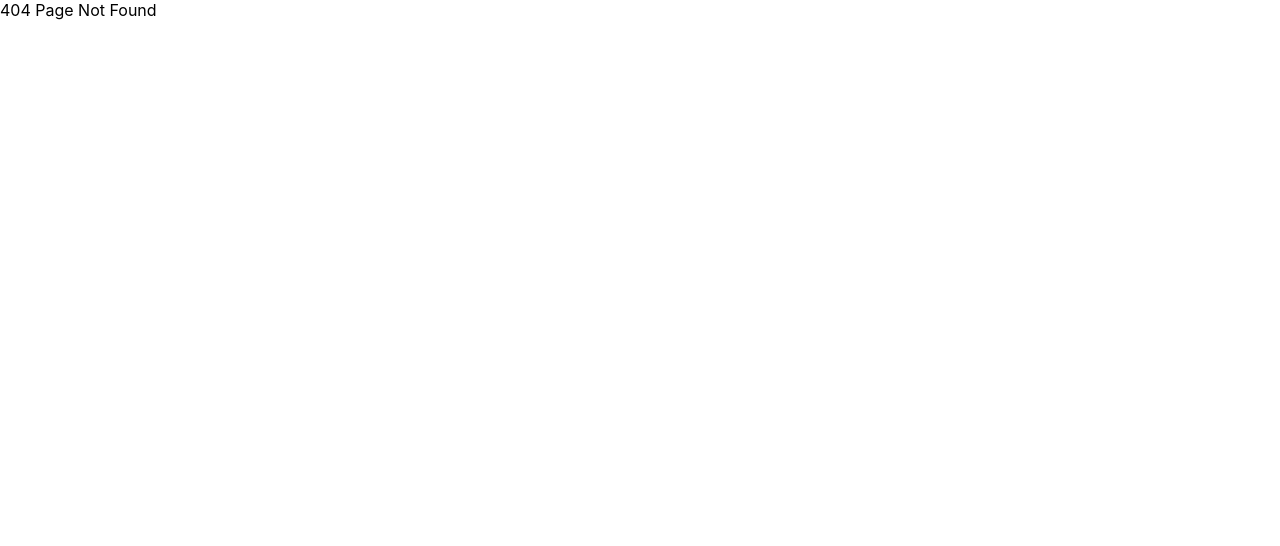
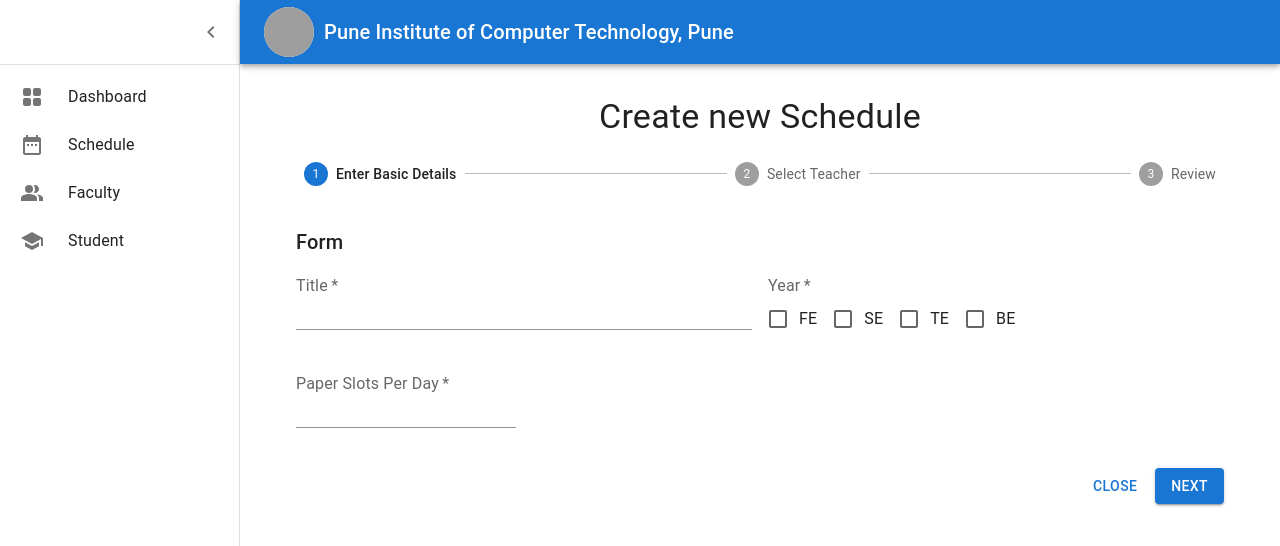
Before and after one commit to soham-shinde/laughing-disco, a React (Create React App) app: page /schedule/create in a window 1280 px wide. Before the commit this address had no page. Shown: the top 546 px of the page. Built offline with nearby package versions, Linux system fonts and the light colour scheme; grey boxes are pictures that could not be loaded.

Commit message:
schedule-faculty section

```diff
--- a/package.json
+++ b/package.json
@@ -18,7 +18,7 @@
     "react-dom": "^18.2.0",
     "react-scripts": "5.0.1",
     "styled-components": "^6.1.8",
-    "sweetalert2": "^11.10.5",
+    "sweetalert2": "^11.4.8",
     "web-vitals": "^2.1.4"
   },
   "scripts": {
--- a/src/App.js
+++ b/src/App.js
@@ -5,6 +5,7 @@ import DashboardSection from './sections/DashboardSection';
 import ScheduleSection from './sections/ScheduleSection';
 import NoPage from './sections/NoPage';
 import FacultySection from './sections/FacultySection';
+import ScheduleForm from './forms/ScheduleForm';
 
 
 function App() {
@@ -15,6 +16,7 @@ function App() {
         <Route path="/" element={<Layout />}>
           <Route index element={<DashboardSection />} />
           <Route path="schedule" element={<ScheduleSection />} />
+          <Route path="schedule/create" element={<ScheduleForm />} />
           <Route path="faculty" element={<FacultySection />} />
 
         </Route>
--- a/src/forms/ScheduleForm.jsx
+++ b/src/forms/ScheduleForm.jsx
@@ -20,7 +20,7 @@ function getStepContent(step) {
     case 1:
       return <div><TeacherList/></div>;
     case 2:
-      return <div>Step 3</div>;i
+      return <div>Step 3</div>;
     default:
       throw new Error("Unknown step");
   }
@@ -47,13 +47,9 @@ export default function ScheduleForm({ isOpen, handleClose }) {
 
   return (
     <>
-      <Modal
-        open={isOpen}
-        onClose={handleCloseE}
-        sx={{ display: "flex", justifyContent: "center", alignItems: "center" }}
-      >
-        <Container component="main" maxWidth="sm" sx={{ mb: 4 }}>
-          <Paper variant="outlined" sx={{ my: { xs: 3, md: 6 }, p: { xs: 2, md: 3 } ,maxHeight:"600px", overflow:"auto"}}>
+
+        <Container component="main" sx={{ mb: 1 }}>
+          <Paper variant="normal" sx={{ p: { xs: 2, md: 1 } }}>
             <Typography component="h1" variant="h4" align="center">
               Create new Schedule
             </Typography>
@@ -86,7 +82,6 @@ export default function ScheduleForm({ isOpen, handleClose }) {
               </React.Fragment>
           </Paper>
         </Container>
-      </Modal>
     </>
   );
 }
--- a/src/forms/ScheduleInfoForm.jsx
+++ b/src/forms/ScheduleInfoForm.jsx
@@ -1,113 +1,193 @@
-import React from 'react'
-import Grid from '@mui/material/Grid';
-import Typography from '@mui/material/Typography';
-import TextField from '@mui/material/TextField';
+import React, { useState } from "react";
+import {
+  TextField,
+  Button,
+  Grid,
+  Typography,
+  MenuItem,
+  InputLabel,
+  ListSubheader,
+  FormControlLabel,
+  Checkbox,
+  FormControl,
+  FormLabel,
+  FormHelperText,
+} from "@mui/material";
 
 export default function ScheduleInfoForm() {
 
-  /**title: '',
-        year: '',
-        numberOfStudents: '',
-        numberOfClassrooms: '',
-        classrooms: [],
-        numberOfSubjects: '',
-        perDaySubject: '',
-        startDate: '',
-        endDate: '',
-        timeSlot: '', */
+  const [formData, setFormData] = useState({
+    title: "",
+    selectedYears: [],
+    subjectsPerYear: {},
+    paperSlotsPerDay: '',
+    paperTimeSlots: []
+  });
+
+  const handleYearSelect = (event) => {
+    const { value, checked } = event.target;
+    let selectedYears = [...formData.selectedYears];
+
+    if (checked) {
+      selectedYears.push(value);
+    } else {
+      selectedYears = selectedYears.filter((year) => year !== value);
+    }
+
+    const subjectsPerYear = { ...formData.subjectsPerYear };
+
+    selectedYears.forEach((year) => {
+      if (!(year in subjectsPerYear)) {
+        subjectsPerYear[year] = "";
+      }
+    });
+
+    // Remove subjects for years not selected
+    for (const year in subjectsPerYear) {
+      if (!selectedYears.includes(year)) {
+        delete subjectsPerYear[year];
+      }
+    }
+
+    setFormData({ ...formData, selectedYears, subjectsPerYear });
+  };
+
+  const handleSubjectsChange = (event, year) => {
+    const { value } = event.target;
+    setFormData({
+      ...formData,
+      subjectsPerYear: {
+        ...formData.subjectsPerYear,
+        [year]: value,
+      },
+    });
+  };
+  const handlePaperSlotsChange = (event) => {
+    const { value } = event.target;
+    const paperTimeSlots = Array.from({ length: parseInt(value, 10) }, () => '');
+    setFormData({ ...formData, paperSlotsPerDay: value, paperTimeSlots });
+  };
+
+  const handlePaperTimeSlotChange = (event, index) => {
+    const { value } = event.target;
+    const paperTimeSlots = [...formData.paperTimeSlots];
+    paperTimeSlots[index] = value;
+    setFormData({ ...formData, paperTimeSlots });
+  };
+  const handleSubmit = (event) => {
+    event.preventDefault();
+    // Handle form submission
+    console.log(formData);
+  };
   return (
     <div>
+      <form onSubmit={handleSubmit}>
+        <Grid container spacing={2}>
+          <Grid item xs={12}>
+            <Typography variant="h6">Form</Typography>
+          </Grid>
+          <Grid item xs={6}>
+            <FormLabel required>Title</FormLabel>
+            <TextField
+              fullWidth
+              variant="standard"
+              name="title"
 
-      <Typography variant="h6" gutterBottom>
-        Basic Details
-      </Typography>
-      <Grid container spacing={2}>
-        <Grid item xs={12} sm={6}>
-          <TextField
-            required
-            id="title"
-            name="title"
-            label="Title"
-            fullWidth
-            autoComplete="given-name"
-            variant="standard"
+              value={formData.title}
+              onChange={(e) =>
+                setFormData({ ...formData, title: e.target.value })
+              }
             />
           </Grid>
-        <Grid item xs={12} sm={6}>
+          <Grid item xs={6}>
+            <FormLabel required>Year</FormLabel>
+            <br />
+            {["FE", "SE", "TE", "BE"].map((year) => (
+              <FormControlLabel
+                key={year}
+                control={
+                  <Checkbox
+                    checked={formData.selectedYears.includes(year)}
+                    onChange={handleYearSelect}
+                    value={year}
+                  />
+                }
+                label={year}
+              />
+            ))}
+          </Grid>
+        </Grid>
+
+        <Grid container spacing={2} sx={{ my: 1 }}>
+          {formData.selectedYears.map((year) => (
+            <Grid item xs={3} key={year}>
+              <FormLabel required>{`Subjects for ${year}`}</FormLabel>
               <TextField
-            required
-            id="year"
-            name="year"
-            label="Year"
                 fullWidth
-            autoComplete="family-name"
+                type="number"
                 variant="standard"
+                InputProps={{
+                  inputProps: { min: 0 }
+                }}
+                name={`subjects_${year}`}
+                value={formData.subjectsPerYear[year] || 0}
+                onChange={(e) => handleSubjectsChange(e, year)}
               />
             </Grid>
-        <Grid item xs={12}>
+          ))}
+        </Grid>
+        <Grid container spacing={2} sx={{ my: 1 }}>
+
+          <Grid item xs={3}>
+
+            <FormLabel required>Paper Slots Per Day</FormLabel>
             <TextField
-            required
-            id="address1"
-            name="address1"
-            label="Address line 1"
               fullWidth
-            autoComplete="shipping address-line1"
+              type="number"
+              name="paperSlotsPerDay"
+              InputProps={{
+                inputProps: { min: 0 }
+              }}
               variant="standard"
-          />
-        </Grid>
-        <Grid item xs={12}>
-          <TextField
-            id="address2"
-            name="address2"
-            label="Address line 2"
-            fullWidth
-            autoComplete="shipping address-line2"
-            variant="standard"
-          />
-        </Grid>
-        <Grid item xs={12} sm={6}>
-          <TextField
-            required
-            id="city"
-            name="city"
-            label="City"
-            fullWidth
-            autoComplete="shipping address-level2"
-            variant="standard"
-          />
-        </Grid>
-        <Grid item xs={12} sm={6}>
-          <TextField
-            id="state"
-            name="state"
-            label="State/Province/Region"
-            fullWidth
-            variant="standard"
-          />
-        </Grid>
-        <Grid item xs={12} sm={6}>
-          <TextField
-            required
-            id="zip"
-            name="zip"
-            label="Zip / Postal code"
-            fullWidth
-            autoComplete="shipping postal-code"
-            variant="standard"
-          />
-        </Grid>
-        <Grid item xs={12} sm={6}>
-          <TextField
-            required
-            id="country"
-            name="country"
-            label="Country"
-            fullWidth
-            autoComplete="shipping country"
-            variant="standard"
+              value={formData.paperSlotsPerDay}
+              onChange={handlePaperSlotsChange}
             />
           </Grid>
         </Grid>
-    </div>
-  )
+
+        <Grid container spacing={2} sx={{ my: 1 }}>
+
+          {formData.paperTimeSlots.map((timeSlot, index) => (
+            <Grid item container xs={6}   key={index} spacing={1}>
+              <Grid item xs={10} textAlign={"start"} >
+                <Typography required>Time Slot {index + 1}</Typography>
+              </Grid>
+
+              <Grid item xs={5}>
+                <FormLabel required>Start</FormLabel>
+                <TextField
+                  fullWidth
+                  type="time"
+                  variant="standard"
+                  name={`paperTimeSlot${index + 1}`}
+                />
+              </Grid>
+
+              <Grid item xs={5}>
+                <FormLabel required>To</FormLabel>
+                <TextField
+                  fullWidth
+                  type="time"
+                  variant="standard"
+                  name={`paperTimeSlot${index + 1}`}
+                />
+              </Grid>
+            </Grid>
+          ))}
+        </Grid>
+
+
+      </form>
+    </div >
+  );
 }
--- a/src/forms/ScheduleTeacherList.jsx
+++ b/src/forms/ScheduleTeacherList.jsx
@@ -9,11 +9,12 @@ import Switch from '@mui/material/Switch';
 import Button from '@mui/material/Button';
 import TextField from '@mui/material/TextField';
 
+import Stack from '@mui/material/Stack';
+
 import { getTeacherList } from '../api/data-service';
 
 const TeacherList = () => {
   const [teachers, setTeachers] = useState([]);
-  const [selectedTeachers, setSelectedTeachers] = useState([]);
   const [searchQuery, setSearchQuery] = useState('');
 
   useEffect(() => {
@@ -55,22 +56,27 @@ const TeacherList = () => {
 
   return (
     <>
-      <div>
+      <Stack direction="row" justifyContent={"space-between"} spacing={1}>
+
+
         <TextField
+          size="small"
           label="Search"
-          variant="normal"
+          variant="outlined"
           value={searchQuery}
           onChange={handleSearchChange}
-
         />
-        </div><div>
-        <Button variant="outlined" onClick={handleSelectAll}>
+        <div style={{ display: "flex" }}>
+          <Button variant="outlined" size="small" sx={{ m: 1 }} onClick={handleSelectAll}>
             Select All
           </Button>
-        <Button variant="outlined" onClick={handleUnselectAll}>
+          <Button variant="outlined" size="small" sx={{ m: 1 }} onClick={handleUnselectAll}>
             Unselect All
           </Button>
         </div>
+
+      </Stack>
+      <div style={{ height: "300px", overflowY: "scroll" }}>
         <TableContainer>
           <Table>
             <TableHead>
@@ -94,6 +100,7 @@ const TeacherList = () => {
             </TableBody>
           </Table>
         </TableContainer>
+      </div>
     </>
   );
 };
--- a/src/sections/FacultySection.jsx
+++ b/src/sections/FacultySection.jsx
@@ -82,7 +82,7 @@ export default function FacultyList() {
   const [rows, setRows] = useState(teachers);
   const [open, setOpen] = useState(false);
   const [editopen, setEditOpen] = useState(false);
-  const [formid,setFormId] = useState("");
+  const [formid, setFormId] = useState("");
   const handleOpen = () => setOpen(true);
   const handleClose = () => setOpen(false);
   const handleEditOpen = () => setEditOpen(true);
@@ -128,13 +128,13 @@ export default function FacultyList() {
   const handleEditClick = (row) => {
     console.log(row);
     const data = {
-      id : row.id,
-      name : row.name,
+      id: row.id,
+      name: row.name,
       designation: row.designation,
       joining_date: new Date(row.joinDate),
-      teachTo : row.teachTo
+      teachTo: row.teachTo
     }
-    console.log("in faculty : "+data.joining_date)
+    console.log("in faculty : " + data.joining_date)
     setFormId(data);
     handleEditOpen();
   }
@@ -150,12 +150,6 @@ export default function FacultyList() {
       console.log("Filtered teachers:", filteredTeachers);
       setRows(filteredTeachers);
     }
-    else {
-
-      //setRows([]); make the rows empty first before fetching the data
-      //fetch data again here
-    }
-
   }
 
   return (
@@ -169,7 +163,7 @@ export default function FacultyList() {
 
         >
           <Box sx={style}>
-            <AddFacultyForm closeEvent = {handleClose}/>
+            <AddFacultyForm closeEvent={handleClose} />
           </Box>
         </Modal>
 
@@ -181,15 +175,15 @@ export default function FacultyList() {
 
         >
           <Box sx={style}>
-            <EditFacultyForm closeEvent = {handleEditClose} formid = {formid}/>
+            <EditFacultyForm closeEvent={handleEditClose} formid={formid} />
           </Box>
         </Modal>
       </div>
 
 
 
-      <div style={{ marginTop: '1%', padding: '2%' }}>
-        <Stack direction="row" spacing={2} className="my-2 mb-2">
+      <div style={{ marginTop: '1%', padding: '1%' }}>
+        <Stack direction="row" spacing={2} justifyContent="space-between" className="my-2 mb-2">
           <Autocomplete
             disablePortal
             id="combo-box-demo"
@@ -202,20 +196,19 @@ export default function FacultyList() {
             )}
           >
           </Autocomplete>
-          <Typography
+          {/* <Typography
             variant="h6"
             component="div"
             sx={{ flexGrow: 1 }}
           >
-          </Typography>
+          </Typography>  */}
           <Button variant="outlined" endIcon={<AddCircleIcon />} onClick={handleOpen}>
             Add
           </Button>
         </Stack>
 
         <Box height={10} />
-        <Divider sx={{ marginBottom: "20px" }} />
-        <Box height={10} />
+        {/* <Box height={10} /> */}
 
         <StickyHeadTable columns={columns} rows={rows} handleDeleteClick={handleDeleteClick} handleEditClick={handleEditClick} />
 
--- a/src/sections/ScheduleSection.jsx
+++ b/src/sections/ScheduleSection.jsx
@@ -7,7 +7,8 @@ import DeleteIcon from '@mui/icons-material/Delete';
 import EditIcon from '@mui/icons-material/Edit';
 // import ExportIcon from '@mui/icons-material/Export';
 import GetAppIcon from '@mui/icons-material/GetApp';
-import ScheduleForm from "../forms/ScheduleForm";
+import { useNavigate } from 'react-router-dom';
+
 
 const columns = [
   { id: 'id', label: 'Sr No.', minWidth: 100 },
@@ -73,6 +74,8 @@ export default function ScheduleSection() {
     console.log('Delete clicked:', row);
     // Add your delete logic here
   };
+  const navigate = useNavigate();
+
 
   const handleEditClick = (row) => {
     console.log('Edit clicked:', row);
@@ -80,18 +83,13 @@ export default function ScheduleSection() {
   };
 
   const handleExportClick = (row) => {
-    console.log('Export clicked:', row);
-    // Add your export logic here
+    console.log('Export clicked:', row)
+
   };
 
-  const [isModalOpen, setIsModalOpen] = useState(false);
 
   const handleOpenModal = () => {
-    setIsModalOpen(true);
-  };
-
-  const handleCloseModal = () => {
-    setIsModalOpen(false);
+     navigate("/schedule/create");
   };
 
   return (
@@ -104,7 +102,6 @@ export default function ScheduleSection() {
       <div>
         <StickyHeadTable columns={columns} rows={rows} handleDeleteClick={handleDeleteClick} handleEditClick={handleEditClick} handleExportClick={handleExportClick} />
       </div>
-      <ScheduleForm isOpen={isModalOpen} handleClose={handleCloseModal} />
     </div>
   );
 }
--- a/temp.js
+++ b/temp.js
@@ -10,7 +10,6 @@ import MenuIcon from '@mui/icons-material/Menu';
 import Typography from '@mui/material/Typography';
 import Divider from '@mui/material/Divider';
 import IconButton from '@mui/material/IconButton';
-import MenuIcon from '@mui/icons-material/Menu';
 import ChevronLeftIcon from '@mui/icons-material/ChevronLeft';
 import ChevronRightIcon from '@mui/icons-material/ChevronRight';
 import ListItem from '@mui/material/ListItem';
```
Also changed, not shown: src/forms/EditFacultyForm.jsx (+5 -5 lines), 1 other file (tests, documents, lock files or other folders). Lines whose indentation alone changed are shown as unchanged.
